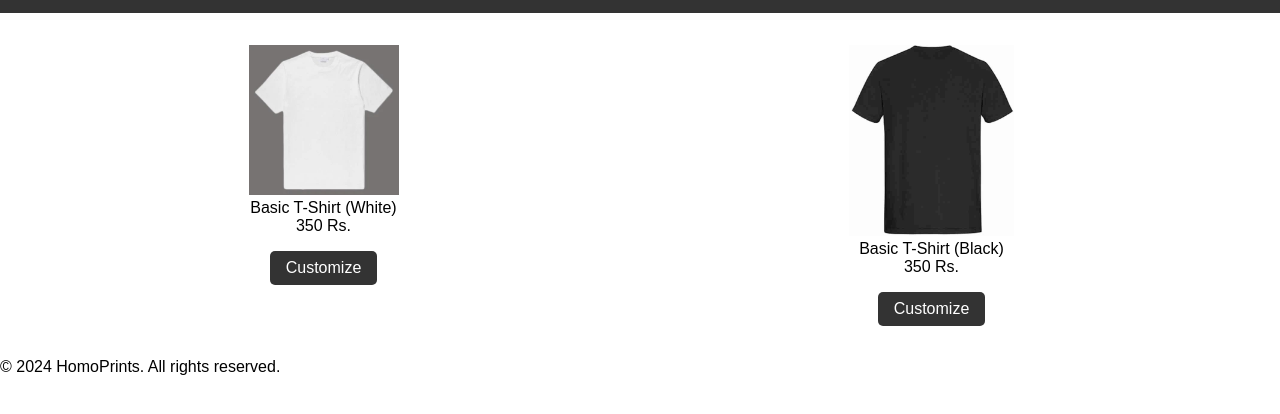
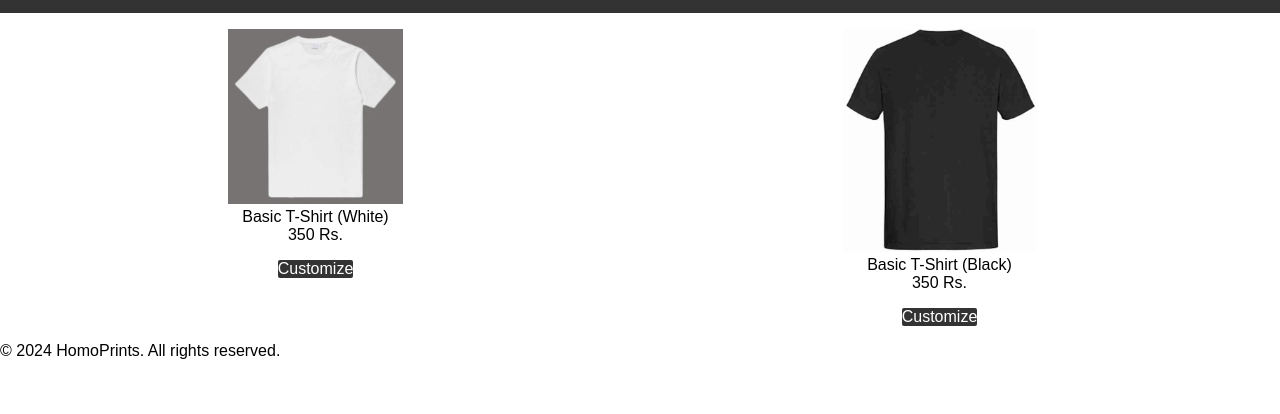
Before and after one commit to Sudeep098/Homo, a plain HTML site: page index.html in a window 1280 px wide. Shown: the part 88-502 px from the top of the page. Drawn offline with Linux system fonts and the light colour scheme.

Commit message:
Update style.css

```diff
--- a/style.css
+++ b/style.css
@@ -24,7 +24,7 @@ header {
 .tshirt-gallery {
     display: flex;
     justify-content: space-around;
-    margin: 2rem;
+    margin: 1rem;
 }
 
 .tshirt-item {
@@ -32,18 +32,18 @@ header {
 }
 
 .tshirt-item img {
-    max-width: 30%;
+    max-width: 35%;
     height: auto;
 }
 
 .tshirt-item a {
     display: inline-block;
     margin-top: 1rem;
-    padding: 0.5rem 1rem;
+    padding: 0rem 0rem;
     background-color: #333;
     color: #fff;
     text-decoration: none;
-    border-radius: 5px;
+    border-radius: 2px;
 }
 
 .canvas-container {
```
